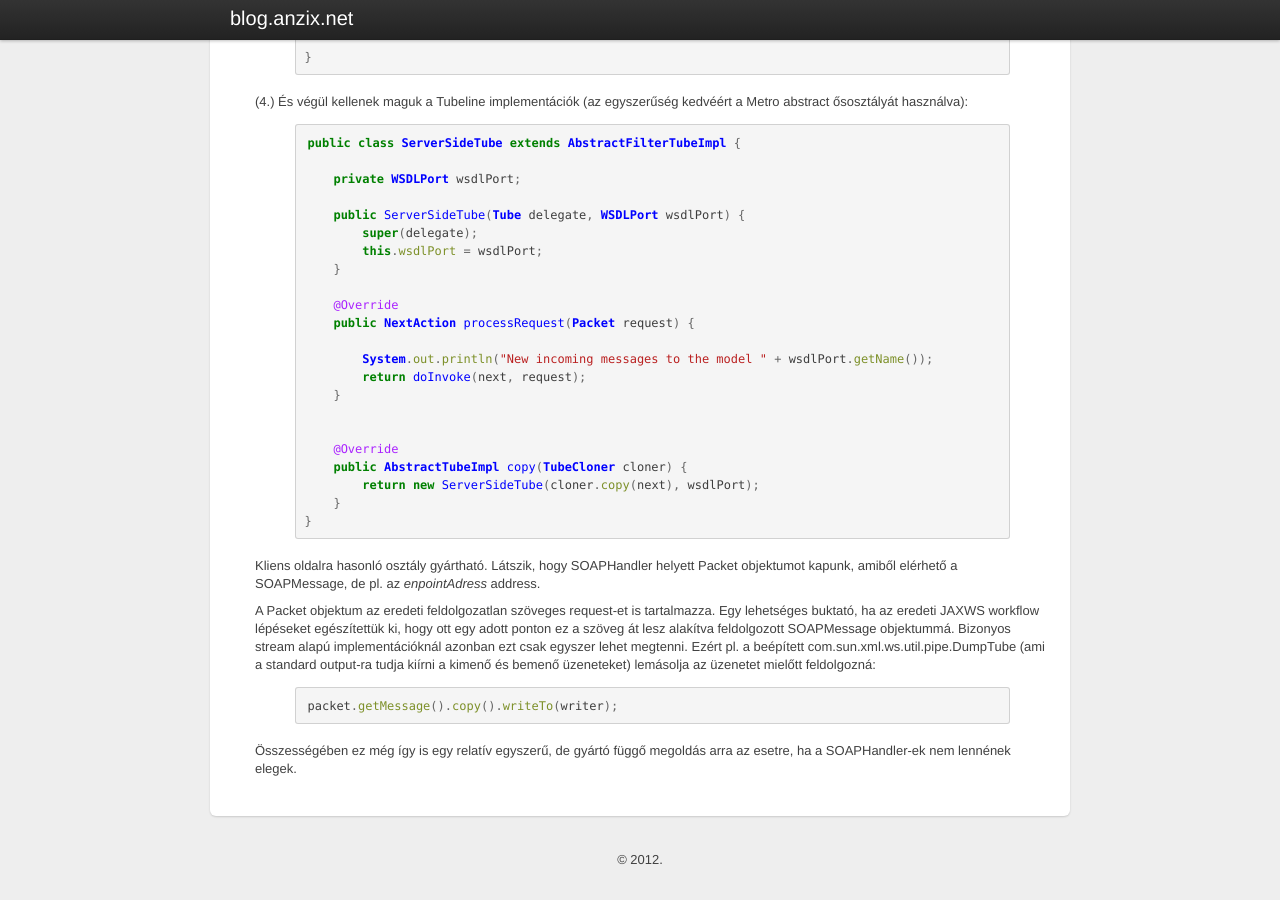
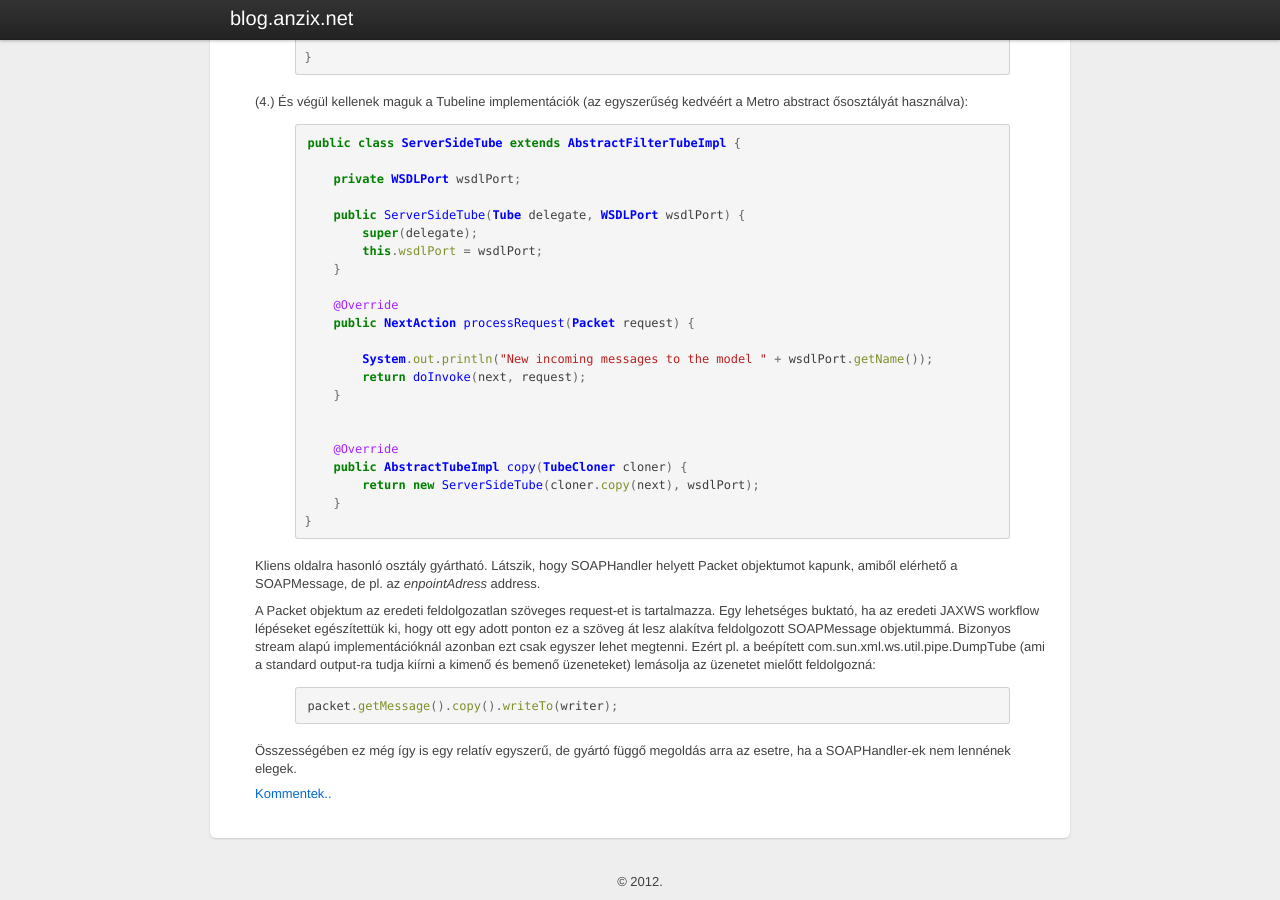
Before and after one commit to elek/blog.anzix.net, a Jekyll site: the page built from index.html, in a window 1280 px wide and 900 px high, scrolled down 1265 px. Built offline with Jekyll 4.4.1, drawn with Linux system fonts in a browser that asks for light colours; the list of posts is cut into pages by our own code; before the commit the page ends 2143 px from its top, so only the background shows below that.

Commit message:
komment link

```diff
--- a/index.html
+++ b/index.html
@@ -8,6 +8,9 @@ title: jtechnics.anzix.net
   <h1><a href="{{ BASE_PATH }}{{ post.url }}">{{ post.title }}</a></h1>
   {{post.content}}
 
+  <span>
+    <a href="{{ BASE_PATH }}{{ post.url }}">Kommentek..</a>
+ </span>
   {% endfor %}
 </ul>
 
```
Also changed, not shown: other parts of index.html (+1 -1 lines).
